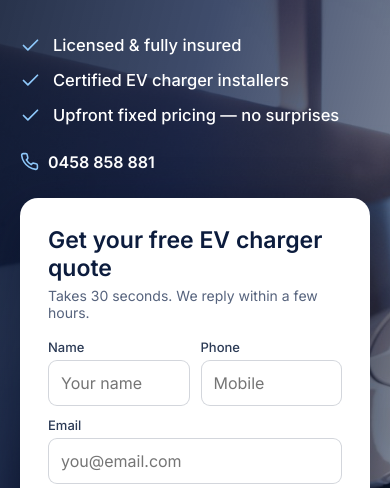
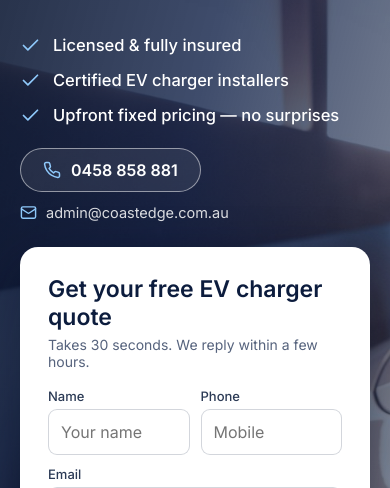
Before and after one commit to Coastedge/Website, a website: page ev-chargers/index.html in a window 390 px wide. Shown: the part 318-806 px from the top of the page. Drawn offline with Linux system fonts and the light colour scheme.

Commit message:
EV + solar pages: phone as outlined pill button, add email link below

```diff
--- a/ev-chargers/index.html
+++ b/ev-chargers/index.html
@@ -35,8 +35,12 @@
     .ev-bullets{list-style:none;padding:0;margin:24px 0 0}
     .ev-bullets li{display:flex;align-items:center;gap:12px;font-size:16.5px;font-weight:500;color:#fff;margin-top:14px}
     .ev-bullets .ico{font-size:21px;color:#8fc9fb}
-    .ev-phone{display:inline-flex;align-items:center;gap:9px;color:#fff;text-decoration:none;font-size:16px;font-weight:600;margin-top:26px}
-    .ev-phone .ico{font-size:19px;color:#8fc9fb}
+    .ev-phone{align-self:flex-start;display:inline-flex;align-items:center;gap:10px;color:#fff;text-decoration:none;font-size:16px;font-weight:600;margin-top:22px;border:1.5px solid rgba(255,255,255,.5);background:rgba(255,255,255,.08);padding:11px 22px;border-radius:999px;transition:background .15s,border-color .15s}
+    .ev-phone:hover{background:rgba(255,255,255,.16);border-color:#8fc9fb}
+    .ev-phone .ico{font-size:18px;color:#8fc9fb}
+    .ev-email{align-self:flex-start;display:inline-flex;align-items:center;gap:9px;color:rgba(255,255,255,.85);text-decoration:none;font-size:14.5px;margin-top:12px}
+    .ev-email .ico{font-size:17px;color:#8fc9fb}
+    .ev-email:hover{color:#fff}
     .ev-card{background:#fff;border-radius:18px;padding:28px 28px 24px;width:100%;max-width:450px;box-shadow:0 20px 55px rgba(4,12,30,.45)}
     .ev-card h2{font-size:23px;font-weight:600;color:#0c1c3d;margin:0}
     .ev-card .lead{font-size:14px;color:#56637d;margin:5px 0 18px}
@@ -70,6 +74,7 @@
   <symbol id="i-bolt" viewBox="0 0 24 24"><path d="M4 14a1 1 0 0 1-.78-1.63l9.9-10.2a.5.5 0 0 1 .86.46l-1.92 6.02A1 1 0 0 0 13 10h7a1 1 0 0 1 .78 1.63l-9.9 10.2a.5.5 0 0 1-.86-.46l1.92-6.02A1 1 0 0 0 11 14z"/></symbol>
   <symbol id="i-check" viewBox="0 0 24 24"><path d="M20 6 9 17l-5-5"/></symbol>
   <symbol id="i-phone" viewBox="0 0 24 24"><path d="M22 16.92v3a2 2 0 0 1-2.18 2 19.79 19.79 0 0 1-8.63-3.07 19.5 19.5 0 0 1-6-6 19.79 19.79 0 0 1-3.07-8.67A2 2 0 0 1 4.11 2h3a2 2 0 0 1 2 1.72 12.84 12.84 0 0 0 .7 2.81 2 2 0 0 1-.45 2.11L8.09 9.91a16 16 0 0 0 6 6l1.27-1.27a2 2 0 0 1 2.11-.45 12.84 12.84 0 0 0 2.81.7A2 2 0 0 1 22 16.92z"/></symbol>
+  <symbol id="i-mail" viewBox="0 0 24 24"><rect width="20" height="16" x="2" y="4" rx="2"/><path d="m22 7-8.97 5.7a1.94 1.94 0 0 1-2.06 0L2 7"/></symbol>
   <symbol id="i-check-circle" viewBox="0 0 24 24"><circle cx="12" cy="12" r="10" fill="currentColor" stroke="none"/><path d="m8.5 12.5 2.5 2.5 4.5-4.5" fill="none" stroke="#fff" stroke-width="2.2"/></symbol>
 </svg>
 
@@ -89,6 +94,7 @@
         <li><svg class="ico"><use href="#i-check"/></svg>Upfront fixed pricing — no surprises</li>
       </ul>
       <a class="ev-phone" href="tel:0458858881"><svg class="ico"><use href="#i-phone"/></svg>0458 858 881</a>
+      <a class="ev-email" href="mailto:admin@coastedge.com.au"><svg class="ico"><use href="#i-mail"/></svg>admin@coastedge.com.au</a>
     </div>
 
     <div class="ev-right">
```
Also changed, not shown: solar/index.html (+8 -2 lines).
